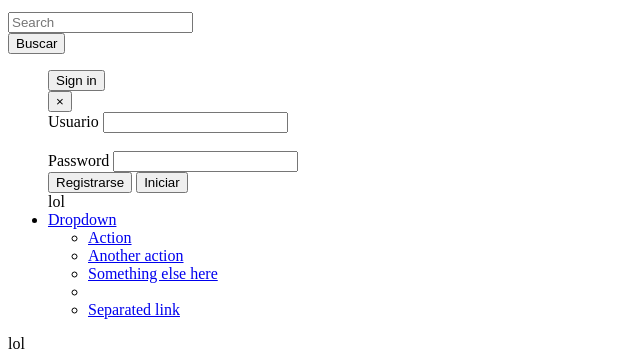
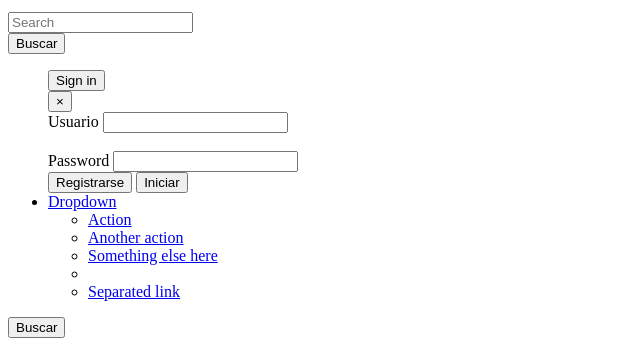
Before and after one commit to SirBedivere/ISC7, a PHP site: page /Encabezado.php in a window 1280 px wide. Shown: the part 529-890 px from the top of the page, without its empty margins (0-640 px from the left). After the commit the page ends 867 px from the top, so only its background shows below. Run offline with PHP 8.4, Linux system fonts and the light colour scheme.

Commit message:
Cambio
Cambio

```diff
--- a/Design/Encabezado.php
+++ b/Design/Encabezado.php
@@ -61,4 +61,4 @@
 					</div><!-- /.navbar-collapse -->
 				  </div><!-- /.container-fluid -->
 </nav>
-lol
+<button type="submit" class="btn btn-default">Buscar</button>
--- a/Design/Modal.php
+++ b/Design/Modal.php
@@ -36,4 +36,3 @@
 		  </div>
 
 		</div>
-lol
--- a/Design/Navegador.php
+++ b/Design/Navegador.php
@@ -27,4 +27,3 @@
 				<div class="Pie">
 					<?php include "Pie.php";?>
 				</div>
-			lol
--- a/Design/pie.php
+++ b/Design/pie.php
@@ -5,4 +5,3 @@
 </div>
 </body>
 </html>
-lol
```
